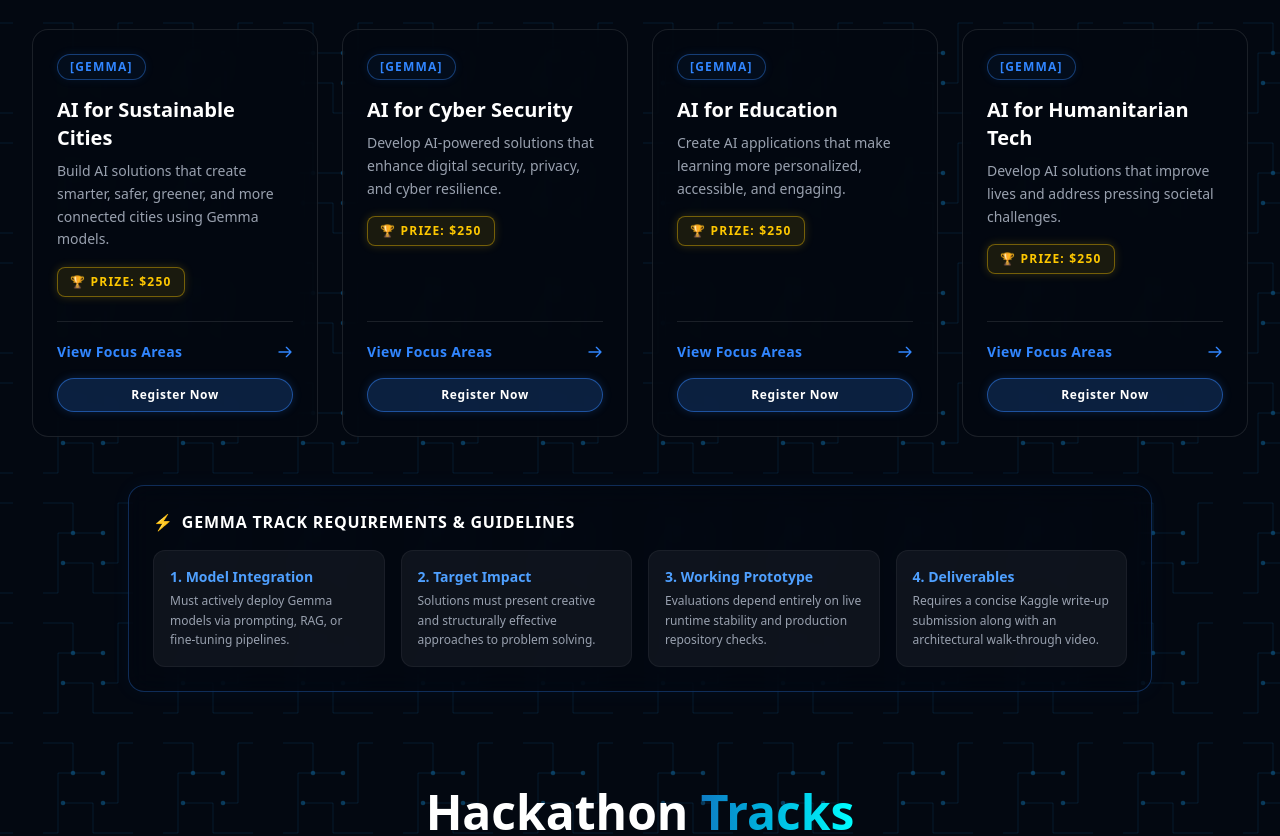
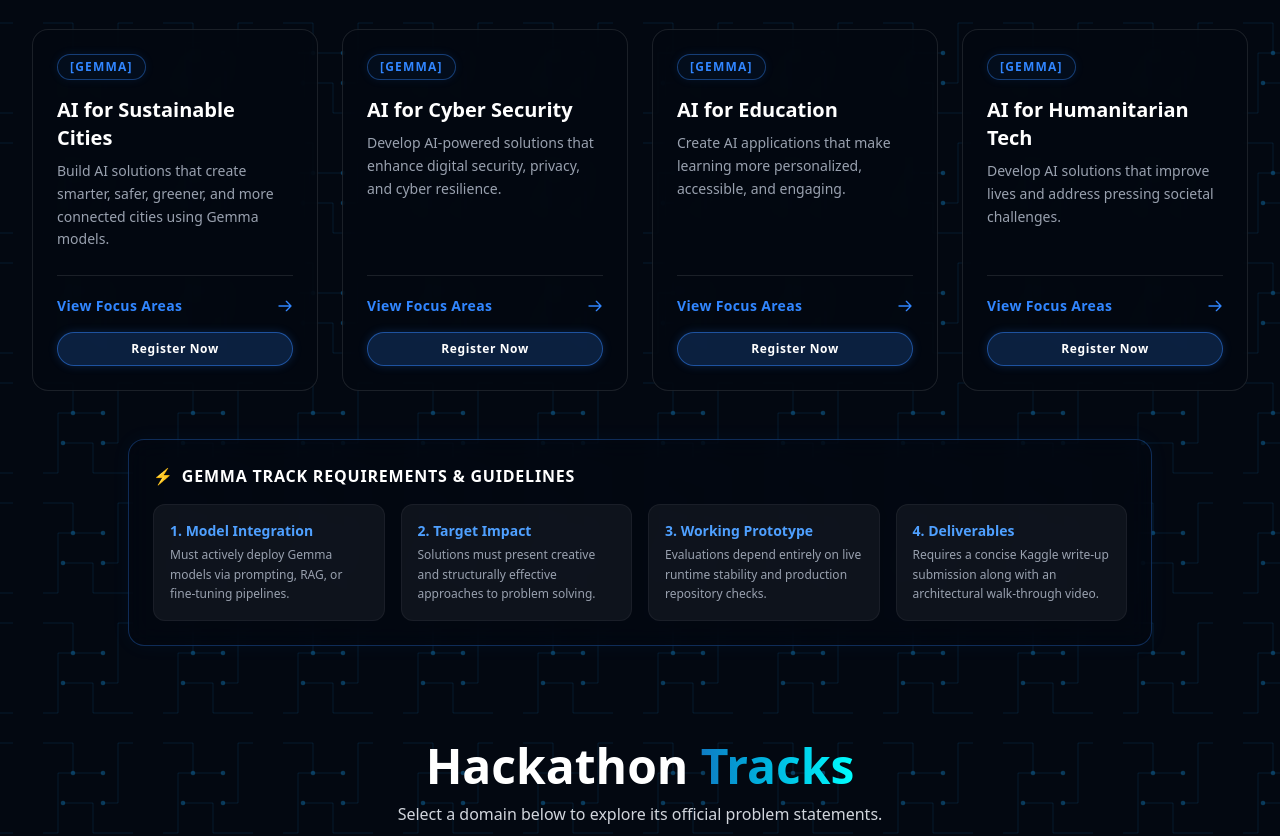
Before and after one commit to Sharanx77/neo-nexus-36.1, a Next.js app: page / in a window 1280 px wide. Shown: the part 5300-6136 px from the top of the page. Built offline with nearby package versions, Linux system fonts and the light colour scheme.

Commit message:
Update Tracks.tsx

```diff
--- a/components/Tracks.tsx
+++ b/components/Tracks.tsx
@@ -100,7 +100,6 @@
       tag: 'GEMMA',
       name: 'AI for Sustainable Cities',
       shortDesc: 'Build AI solutions that create smarter, safer, greener, and more connected cities using Gemma models.',
-      prize: '$250',
       problems: [
         { id: 'FOCUS-01', title: 'Smart Mobility & Traffic Management' },
         { id: 'FOCUS-02', title: 'Public Services & Citizen Engagement' },
@@ -117,7 +116,6 @@
       tag: 'GEMMA',
       name: 'AI for Cyber Security',
       shortDesc: 'Develop AI-powered solutions that enhance digital security, privacy, and cyber resilience.',
-      prize: '$250',
       problems: [
         { id: 'FOCUS-01', title: 'Threat Detection & Incident Response' },
         { id: 'FOCUS-02', title: 'Phishing & Fraud Detection' },
@@ -134,7 +132,6 @@
       tag: 'GEMMA',
       name: 'AI for Education',
       shortDesc: 'Create AI applications that make learning more personalized, accessible, and engaging.',
-      prize: '$250',
       problems: [
         { id: 'FOCUS-01', title: 'AI Tutors & Personalized Learning' },
         { id: 'FOCUS-02', title: 'Student Assessment & Feedback' },
@@ -151,7 +148,6 @@
       tag: 'GEMMA',
       name: 'AI for Humanitarian Tech',
       shortDesc: 'Develop AI solutions that improve lives and address pressing societal challenges.',
-      prize: '$250',
       problems: [
         { id: 'FOCUS-01', title: 'Healthcare & Public Health' },
         { id: 'FOCUS-02', title: 'Disaster Relief & Crisis Response' },
@@ -210,7 +206,8 @@
                     {domain.shortDesc}
                   </p>
 
-                  {domain.prize && (
+                  {/* The prize badge rendering has been safely kept in the JSX logic, but will remain hidden as the prize data is removed. */}
+                  {'prize' in domain && domain.prize && (
                     <span className="mt-4 inline-block px-3 py-1.5 text-yellow-400 border border-yellow-400/40 rounded-lg text-[10px] sm:text-xs font-bold tracking-widest bg-yellow-400/10 shadow-[0_0_10px_rgba(250,204,21,0.2)]">
                       🏆 PRIZE: {domain.prize}
                     </span>
```
